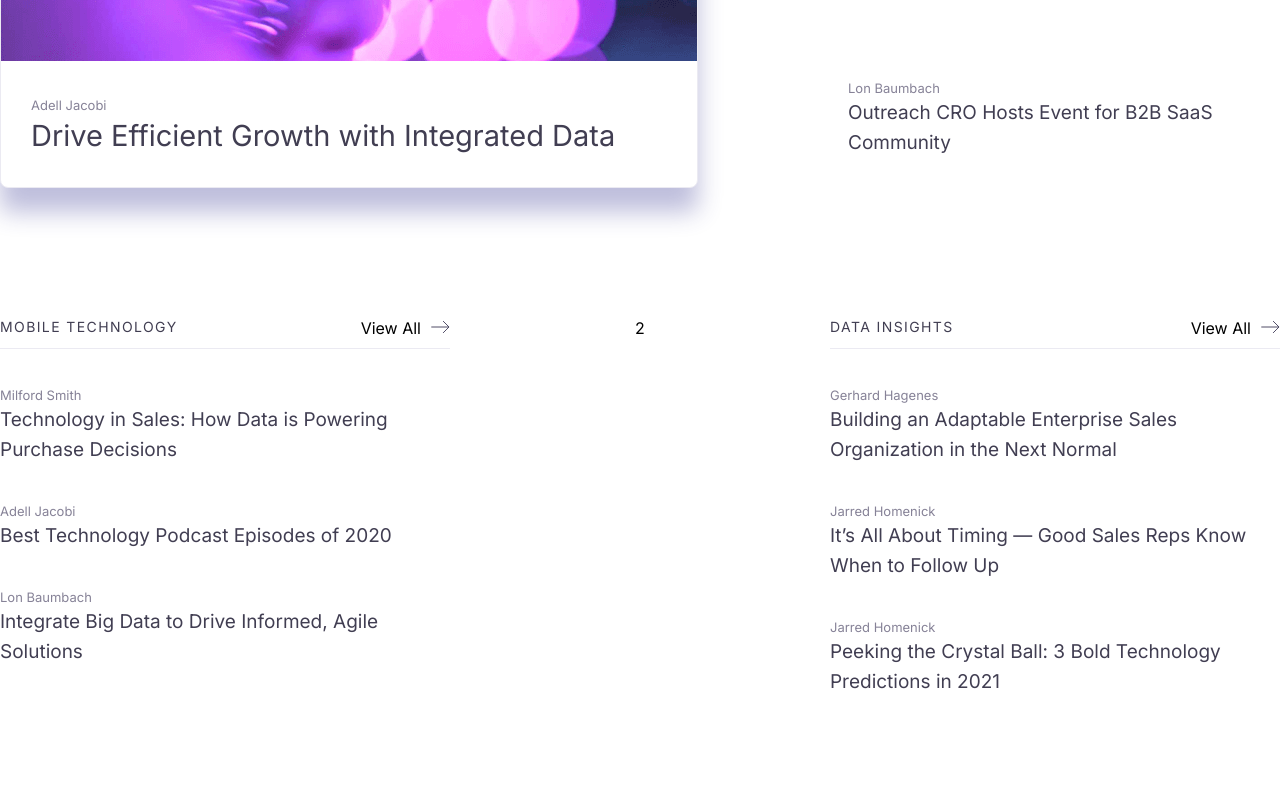
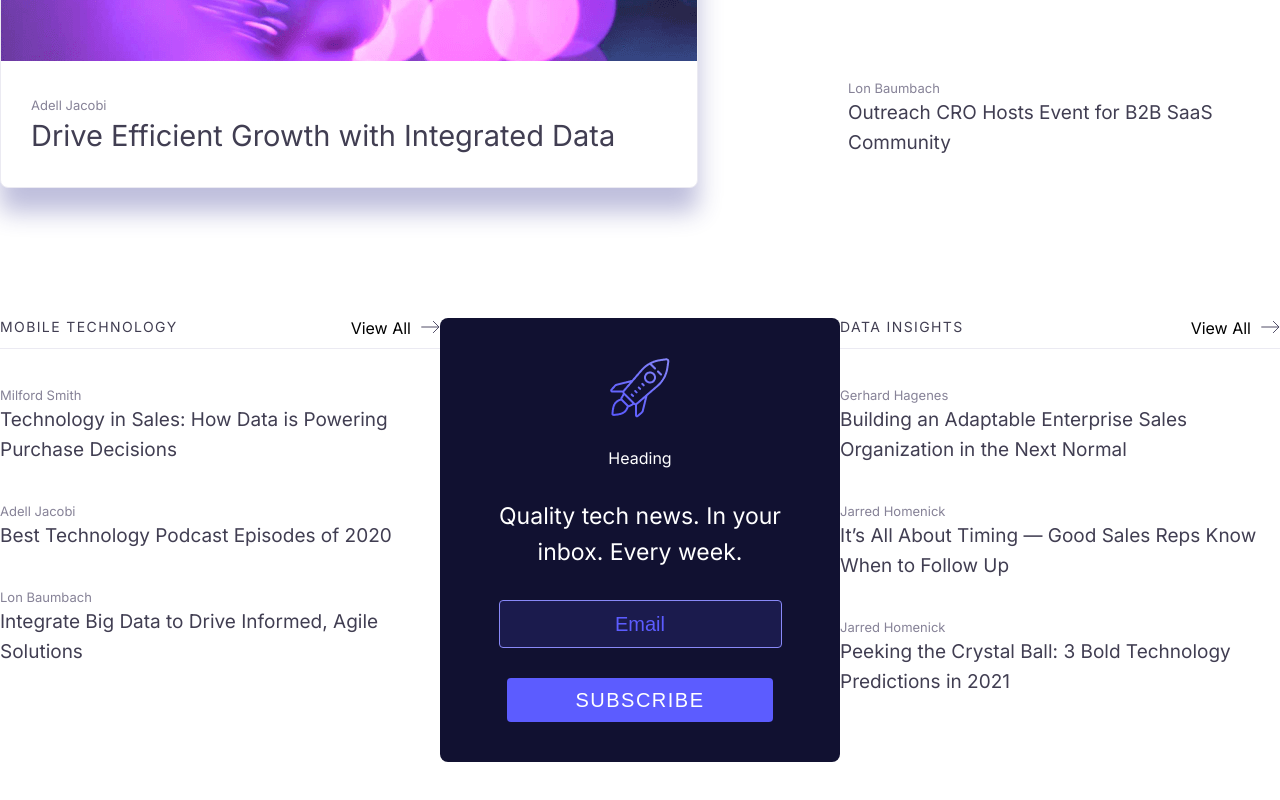
Before and after one commit to AirMous3/TechCues, a React (Create React App) app: page / in a window 1280 px wide. Shown: the part 2328-3128 px from the top of the page. Built offline with nearby package versions, Linux system fonts and the light colour scheme.

Commit message:
features: add small subscribe

```diff
--- a/src/components/Button/index.js
+++ b/src/components/Button/index.js
@@ -13,4 +13,8 @@ export const Button = styled.button`
   border: none;
   height: 44px;
   cursor: pointer;
+
+  :active {
+    transform: scale(0.95);
+  }
 `;
--- a/src/components/TechnologyAndData/components.js
+++ b/src/components/TechnologyAndData/components.js
@@ -1,4 +1,7 @@
 import styled from 'styled-components';
+
+import { Button } from '@/components/Button';
+import { FormInput } from '@/components/GetStartedForm/components';
 
 export const TechnologyAndDataContainer = styled.div`
   margin-top: 130px;
@@ -11,3 +14,31 @@ export const TechnologyContainer = styled.div`
   flex-direction: column;
   gap: 36px;
 `;
+export const SmallSubscribeContainer = styled.div`
+  display: flex;
+  flex-direction: column;
+  text-align: center;
+  background: ${({ theme }) => theme.colors.darkBlue};
+  border-radius: 8px;
+  color: ${({ theme }) => theme.colors.white};
+  max-width: 320px;
+  padding: 40px;
+  gap: 30px;
+  align-items: center;
+`;
+export const SmallSubscribeDescription = styled.div`
+  font-size: 23px;
+  line-height: 36px;
+`;
+export const SmallSubscribeInput = styled(FormInput)`
+  padding: 8px;
+`;
+export const SmallSubscribeButton = styled(Button)`
+  font-size: 20px;
+  line-height: 30px;
+  width: 83%;
+`;
+export const RocketImage = styled.img`
+  width: 60px;
+  height: 60px;
+`;
--- a/src/components/TechnologyAndData/index.js
+++ b/src/components/TechnologyAndData/index.js
@@ -1,7 +1,16 @@
+import rocket from '@/assets/rocket.png';
 import { AuthorAndDescription } from '@/components/AuthorAndDescription';
 import { ViewAll } from '@/components/ViewAll';
 
-import { TechnologyAndDataContainer, TechnologyContainer } from './components';
+import {
+  RocketImage,
+  SmallSubscribeButton,
+  SmallSubscribeContainer,
+  SmallSubscribeDescription,
+  SmallSubscribeInput,
+  TechnologyAndDataContainer,
+  TechnologyContainer,
+} from './components';
 import { dataInsights, mobileTechnology } from './config';
 
 export const TechnologyAndData = () => {
@@ -13,7 +22,17 @@ export const TechnologyAndData = () => {
           <AuthorAndDescription author={author} description={description} key={index} />
         ))}
       </TechnologyContainer>
-      <div>2</div>
+
+      <SmallSubscribeContainer>
+        <RocketImage src={rocket} />
+        <div>Heading</div>
+        <SmallSubscribeDescription>
+          Quality tech news. In your inbox. Every week.
+        </SmallSubscribeDescription>
+        <SmallSubscribeInput placeholder={'Email'} />
+        <SmallSubscribeButton>subscribe</SmallSubscribeButton>
+      </SmallSubscribeContainer>
+
       <TechnologyContainer>
         <ViewAll Title={'Data Insights'} />
         {dataInsights.map(({ description, author }, index) => (
```
Also changed, not shown: src/assets/rocket.png (added).
